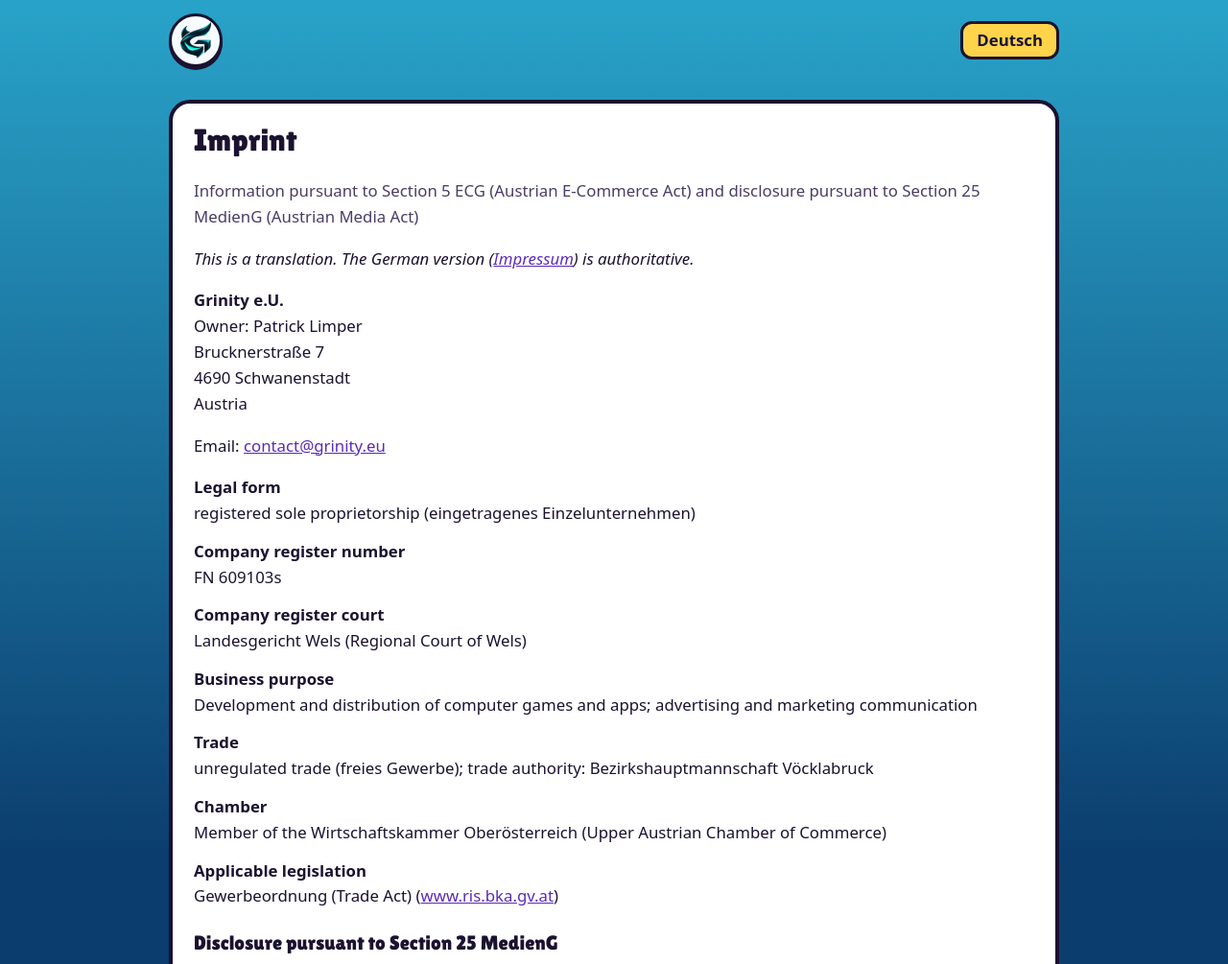
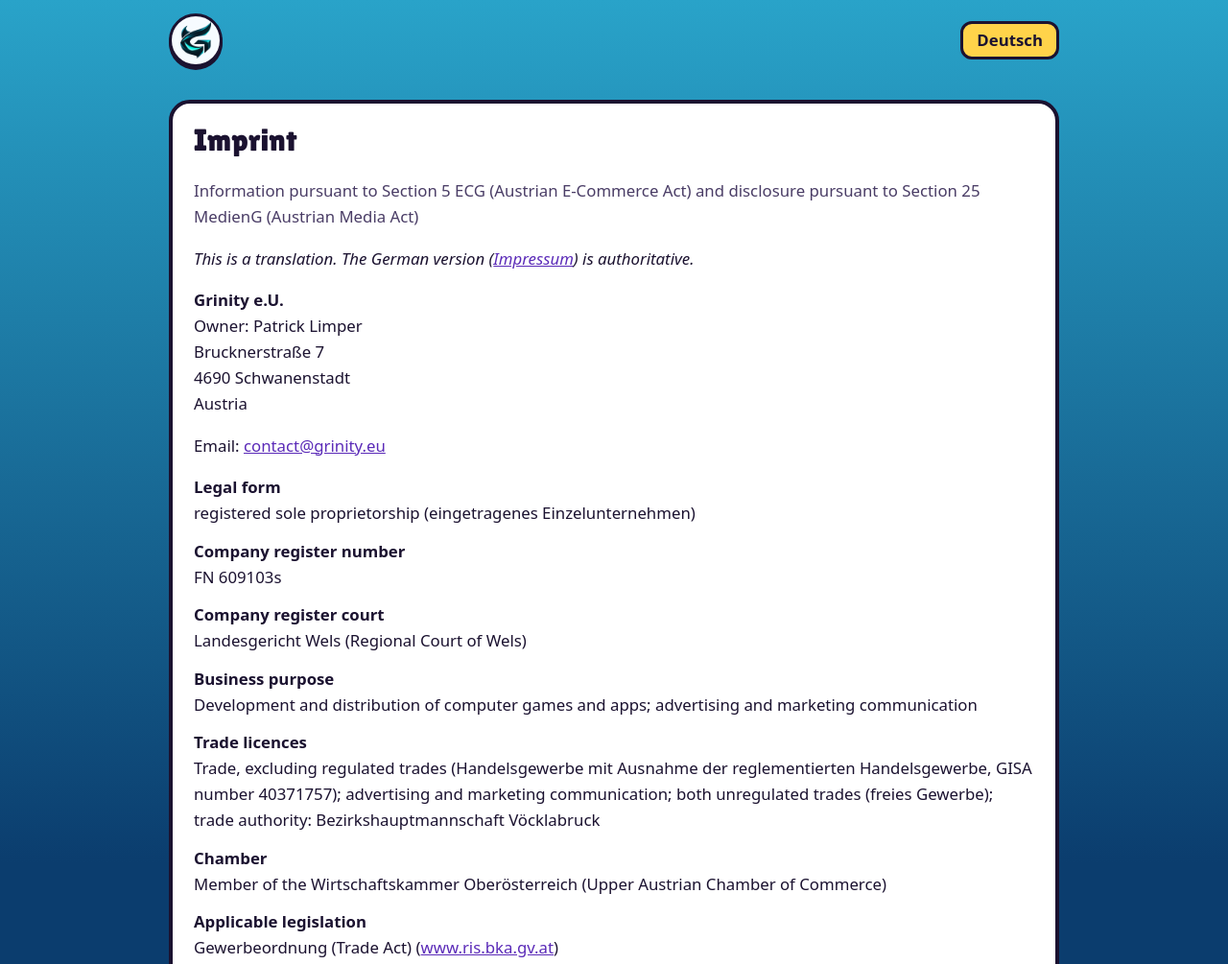
Before and after one commit to Patgrin/grinity-website, a plain HTML site: page en/imprint/index.html in a window 1280 px wide. Shown: the top 1005 px of the page at 96% size. Drawn offline with Linux system fonts and the light colour scheme.

Commit message:
Impressum: Handelsgewerbe ergänzt

```diff
--- a/en/imprint/index.html
+++ b/en/imprint/index.html
@@ -25,7 +25,7 @@
 <a class="lang" href="/impressum/" hreflang="de" lang="de">Deutsch</a>
 </div></header>
 <main><div class="wrap">
-<!-- PRÜFEN: Firmenbuchgericht, Unternehmensgegenstand und Gewerbewortlaut mit GISA/Firmenbuch abgleichen -->
+<!-- PRÜFEN: Wortlaut der älteren Gewerbeberechtigung (Werbung und Marktkommunikation) mit GISA abgleichen; Handelsgewerbe laut GISA-Auszug vom 17.11.2026 -->
 <div class="legal"><h1>Imprint</h1>
 <p class="sub">Information pursuant to Section 5 ECG (Austrian E-Commerce Act) and disclosure pursuant to Section 25 MedienG (Austrian Media Act)</p>
 <p><em>This is a translation. The German version (<a href="/impressum/" hreflang="de" lang="de">Impressum</a>) is authoritative.</em></p>
@@ -36,7 +36,7 @@
 <dt>Company register number</dt><dd>FN 609103s</dd>
 <dt>Company register court</dt><dd>Landesgericht Wels (Regional Court of Wels)</dd>
 <dt>Business purpose</dt><dd>Development and distribution of computer games and apps; advertising and marketing communication</dd>
-<dt>Trade</dt><dd>unregulated trade (freies Gewerbe); trade authority: Bezirkshauptmannschaft Vöcklabruck</dd>
+<dt>Trade licences</dt><dd>Trade, excluding regulated trades (Handelsgewerbe mit Ausnahme der reglementierten Handelsgewerbe, GISA number 40371757); advertising and marketing communication; both unregulated trades (freies Gewerbe); trade authority: Bezirkshauptmannschaft Vöcklabruck</dd>
 <dt>Chamber</dt><dd>Member of the Wirtschaftskammer Oberösterreich (Upper Austrian Chamber of Commerce)</dd>
 <dt>Applicable legislation</dt><dd>Gewerbeordnung (Trade Act) (<a href="https://www.ris.bka.gv.at">www.ris.bka.gv.at</a>)</dd>
 </dl>
```
Also changed, not shown: impressum/index.html (+2 -2 lines).
